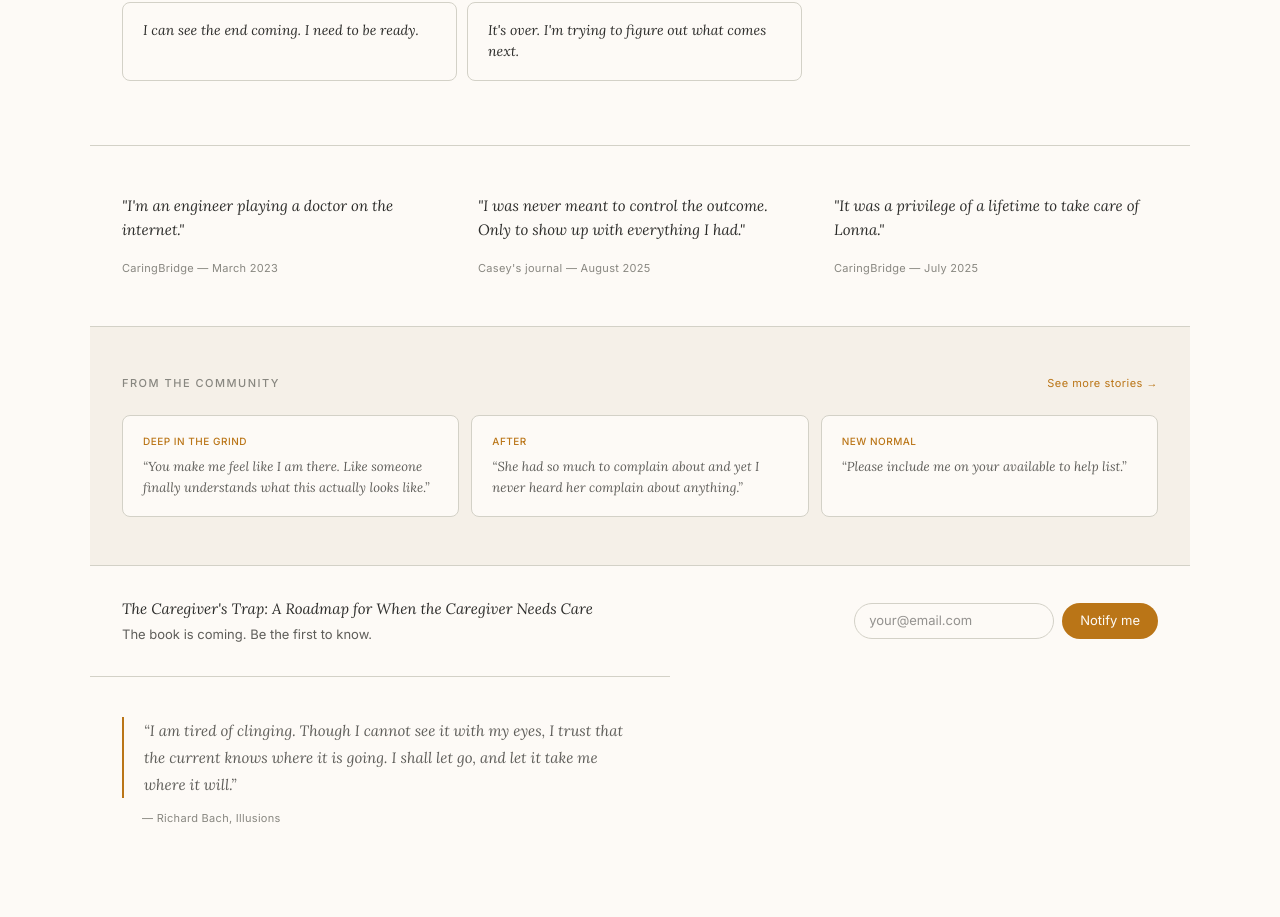
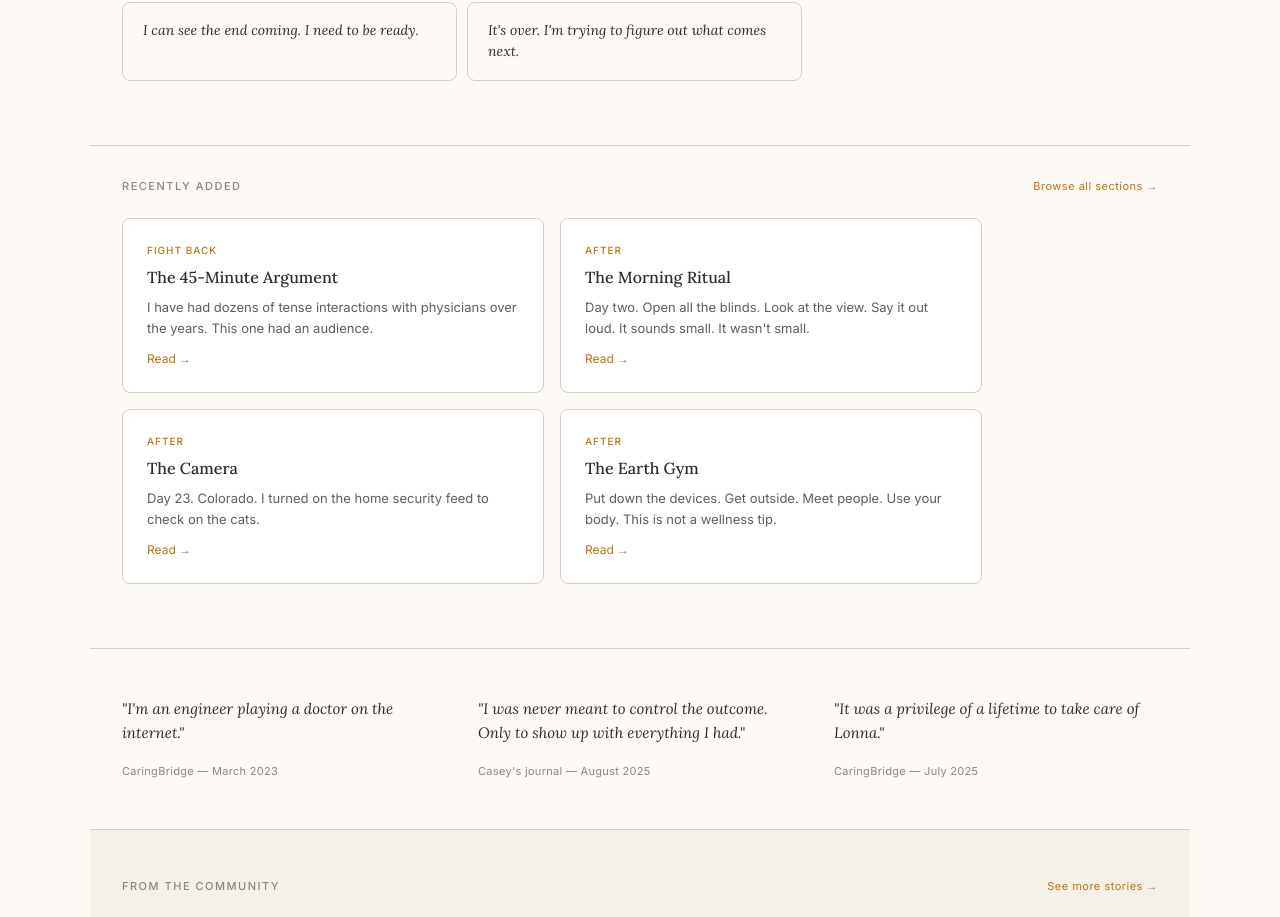
Before and after one commit to caseywsj/caregivertrap, a Next.js app: page / in a window 1280 px wide. Shown: the part 890-1807 px from the top of the page. Before the commit the page ends 1781 px from the top, so only its background shows below. Built offline with nearby package versions, Linux system fonts and the light colour scheme.

Commit message:
Add Recently Added strip to homepage

```diff
--- a/app/page.tsx
+++ b/app/page.tsx
@@ -22,6 +22,13 @@ const phases = [
   { text: "We've found our footing. Life is almost normal but different.", href: "/emotional-landscape" },
   { text: "I can see the end coming. I need to be ready.", href: "/hard-conversations" },
   { text: "It's over. I'm trying to figure out what comes next.", href: "/after" },
+];
+
+const recentArticles = [
+  { title: "The 45-Minute Argument", section: "Fight Back", desc: "I have had dozens of tense interactions with physicians over the years. This one had an audience.", href: "/fight-back/the-45-minute-argument" },
+  { title: "The Morning Ritual", section: "After", desc: "Day two. Open all the blinds. Look at the view. Say it out loud. It sounds small. It wasn't small.", href: "/after/the-morning-ritual" },
+  { title: "The Camera", section: "After", desc: "Day 23. Colorado. I turned on the home security feed to check on the cats.", href: "/after/the-camera" },
+  { title: "The Earth Gym", section: "After", desc: "Put down the devices. Get outside. Meet people. Use your body. This is not a wellness tip.", href: "/after/the-earth-gym" },
 ];
 
 export default function Home() {
@@ -67,13 +74,17 @@ export default function Home() {
         * { box-sizing: border-box; margin: 0; padding: 0; }
         body { background: #FDFAF6; }
         .intake-grid { display: grid; grid-template-columns: repeat(2, minmax(0, 1fr)); gap: 10px; max-width: 680px; }
+        .recent-grid { display: grid; grid-template-columns: repeat(2, minmax(0, 1fr)); gap: 1rem; max-width: 860px; }
         .proof-grid { display: grid; grid-template-columns: repeat(3, minmax(0, 1fr)); gap: 2rem; }
         .story-grid { display: grid; grid-template-columns: repeat(3, minmax(0, 1fr)); gap: 12px; }
         .book-strip { display: flex; align-items: center; justify-content: space-between; gap: 2rem; flex-wrap: wrap; }
         .phase-btn { padding: 1.1rem 1.25rem; border: 0.5px solid #D3D1C7; border-radius: 8px; cursor: pointer; background: #FDFAF6; text-align: left; font-family: 'Lora', serif; font-size: 14px; font-style: italic; line-height: 1.5; color: #2C2C2A; transition: border-color 0.15s, background 0.15s; text-decoration: none; display: block; }
         .phase-btn:hover { border-color: #BA7517; background: #FAEEDA; }
+        .recent-card { padding: 1.5rem; border: 0.5px solid #D3D1C7; border-radius: 8px; background: #fff; text-decoration: none; display: block; transition: border-color 0.15s; }
+        .recent-card:hover { border-color: #BA7517; }
         @media (max-width: 768px) {
           .intake-grid { grid-template-columns: 1fr !important; }
+          .recent-grid { grid-template-columns: 1fr !important; }
           .proof-grid { grid-template-columns: 1fr !important; }
           .story-grid { grid-template-columns: 1fr !important; }
           .book-strip { flex-direction: column; align-items: flex-start; }
@@ -84,6 +95,7 @@ export default function Home() {
 
       <div style={{ maxWidth: "1100px", margin: "0 auto" }}>
 
+        {/* Hero */}
         <section style={{ padding: "5rem 2rem 3rem", maxWidth: "680px" }}>
           <p style={{ fontSize: "11px", letterSpacing: "1.5px", textTransform: "uppercase", color: "#BA7517", marginBottom: "1.5rem", fontWeight: 500 }}>
             A resource for caregivers
@@ -99,6 +111,7 @@ export default function Home() {
 
         <div style={{ width: "40px", height: "1.5px", background: "#BA7517", margin: "0 0 3rem 2rem" }} />
 
+        {/* Intake */}
         <section style={{ padding: "0 2rem 4rem" }}>
           <p style={{ fontSize: "11px", letterSpacing: "1.5px", textTransform: "uppercase", color: "#888780", marginBottom: "1.5rem", fontWeight: 500 }}>
             Where are you right now?
@@ -112,6 +125,35 @@ export default function Home() {
           </div>
         </section>
 
+        {/* Recently Added */}
+        <section style={{ padding: "0 2rem 4rem", borderTop: "0.5px solid #D3D1C7" }}>
+          <div style={{ display: "flex", alignItems: "center", justifyContent: "space-between", marginBottom: "1.5rem", paddingTop: "2rem", flexWrap: "wrap", gap: "0.5rem" }}>
+            <p style={{ fontSize: "11px", letterSpacing: "1.5px", textTransform: "uppercase", color: "#888780", fontWeight: 500 }}>
+              Recently added
+            </p>
+            <a href="/the-trap" style={{ fontSize: "11px", color: "#BA7517", textDecoration: "none", letterSpacing: "0.5px" }}>
+              Browse all sections →
+            </a>
+          </div>
+          <div className="recent-grid">
+            {recentArticles.map((article, i) => (
+              <a key={i} href={article.href} className="recent-card">
+                <p style={{ fontSize: "10px", letterSpacing: "1px", textTransform: "uppercase", color: "#BA7517", fontWeight: 500, marginBottom: "0.5rem" }}>
+                  {article.section}
+                </p>
+                <p style={{ fontFamily: "'Lora', serif", fontSize: "16px", fontWeight: 500, color: "#2C2C2A", marginBottom: "0.5rem", lineHeight: 1.4 }}>
+                  {article.title}
+                </p>
+                <p style={{ fontSize: "13px", color: "#5F5E5A", lineHeight: 1.6, marginBottom: "0.75rem" }}>
+                  {article.desc}
+                </p>
+                <p style={{ fontSize: "12px", color: "#BA7517" }}>Read →</p>
+              </a>
+            ))}
+          </div>
+        </section>
+
+        {/* Proof quotes */}
         <section style={{ padding: "3rem 2rem", borderTop: "0.5px solid #D3D1C7" }}>
           <div className="proof-grid">
             {[
@@ -127,6 +169,7 @@ export default function Home() {
           </div>
         </section>
 
+        {/* Community stories */}
         <section style={{ padding: "3rem 2rem", background: "#F5F0E8", borderTop: "0.5px solid #D3D1C7" }}>
           <div style={{ display: "flex", justifyContent: "space-between", alignItems: "center", marginBottom: "1.5rem", flexWrap: "wrap", gap: "0.5rem" }}>
             <p style={{ fontSize: "11px", letterSpacing: "1.5px", textTransform: "uppercase", color: "#888780", fontWeight: 500 }}>
@@ -146,6 +189,7 @@ export default function Home() {
           </div>
         </section>
 
+        {/* Book strip */}
         <section style={{ padding: "2rem", borderTop: "0.5px solid #D3D1C7" }}>
           <div className="book-strip">
             <div>
@@ -178,6 +222,7 @@ export default function Home() {
           </div>
         </section>
 
+        {/* Footer quote */}
         <section style={{ padding: "2.5rem 2rem 4rem", borderTop: "0.5px solid #D3D1C7", maxWidth: "580px" }}>
           <blockquote style={{ fontFamily: "'Lora', serif", fontSize: "15px", fontStyle: "italic", lineHeight: 1.8, color: "#5F5E5A", paddingLeft: "1.25rem", borderLeft: "2px solid #BA7517", marginBottom: "0.75rem" }}>
             &ldquo;I am tired of clinging. Though I cannot see it with my eyes, I trust that the current knows where it is going. I shall let go, and let it take me where it will.&rdquo;
```
